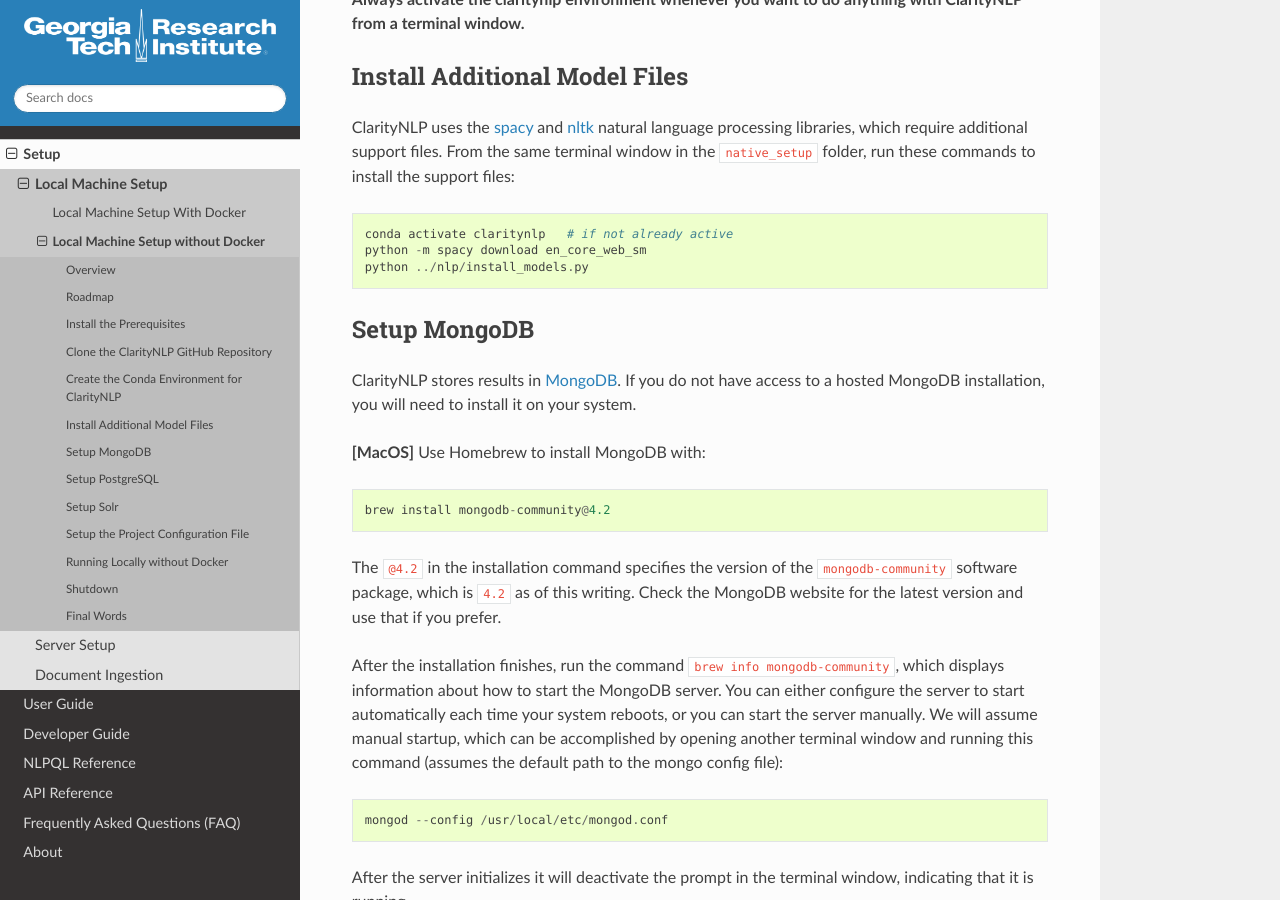
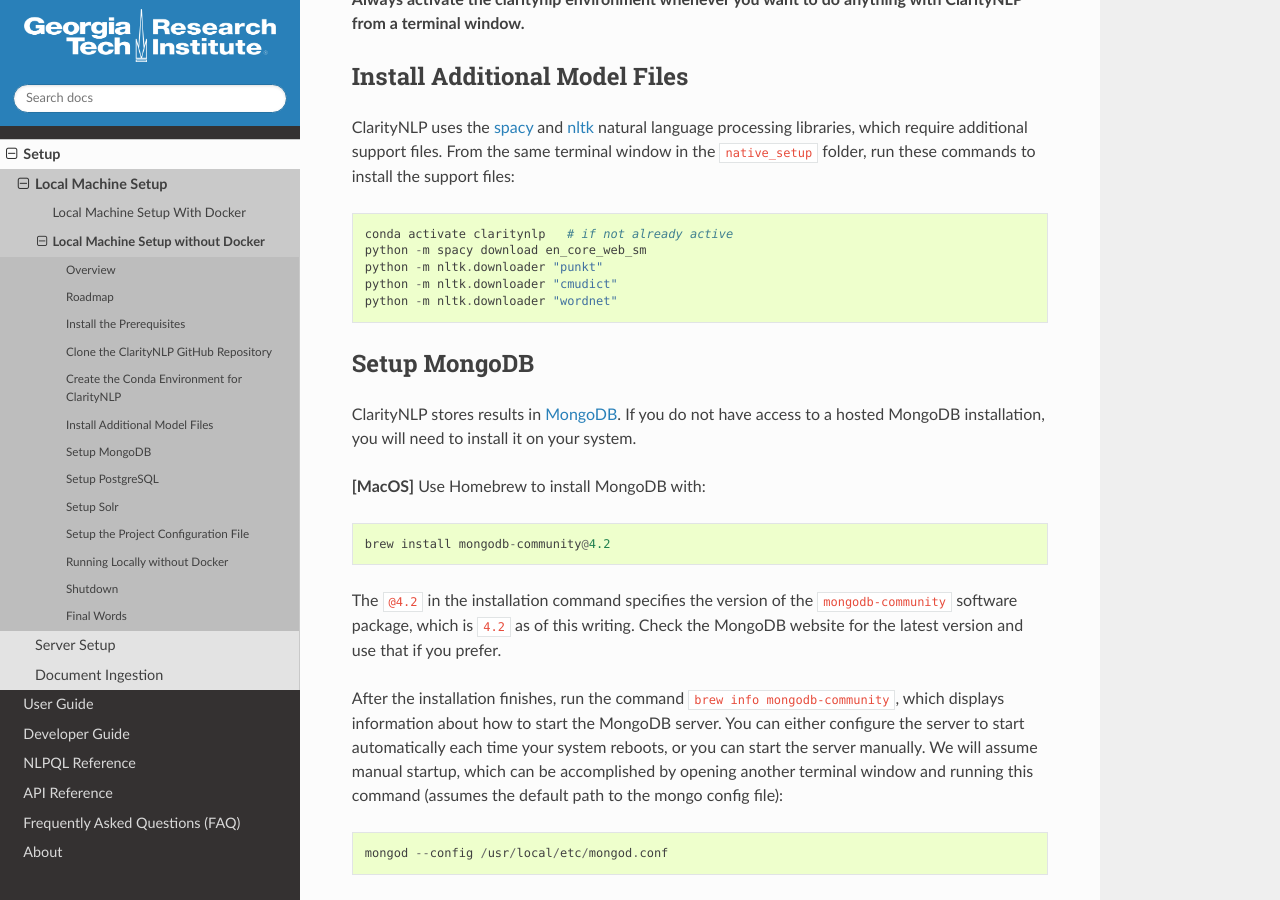
Before and after one commit to ClarityNLP/ClarityNLP, a Sphinx documentation site: the page built from docs/setup/local-no-docker.rst, in a window 1280 px wide and 900 px high, scrolled down 4489 px. Built offline with Sphinx 7.4.7 and the Read the Docs theme 2.0.0, drawn with Linux system fonts in a browser that asks for light colours.

Commit message:
more fixes for build errors

```diff
--- a/docs/setup/local-no-docker.rst
+++ b/docs/setup/local-no-docker.rst
@@ -224,7 +224,9 @@
 ::
    conda activate claritynlp   # if not already active
    python -m spacy download en_core_web_sm
-   python ../nlp/install_models.py
+   python -m nltk.downloader "punkt"
+   python -m nltk.downloader "cmudict"
+   python -m nltk.downloader "wordnet"
 
 
 Setup MongoDB
```
Also changed, not shown: 3 other files.
